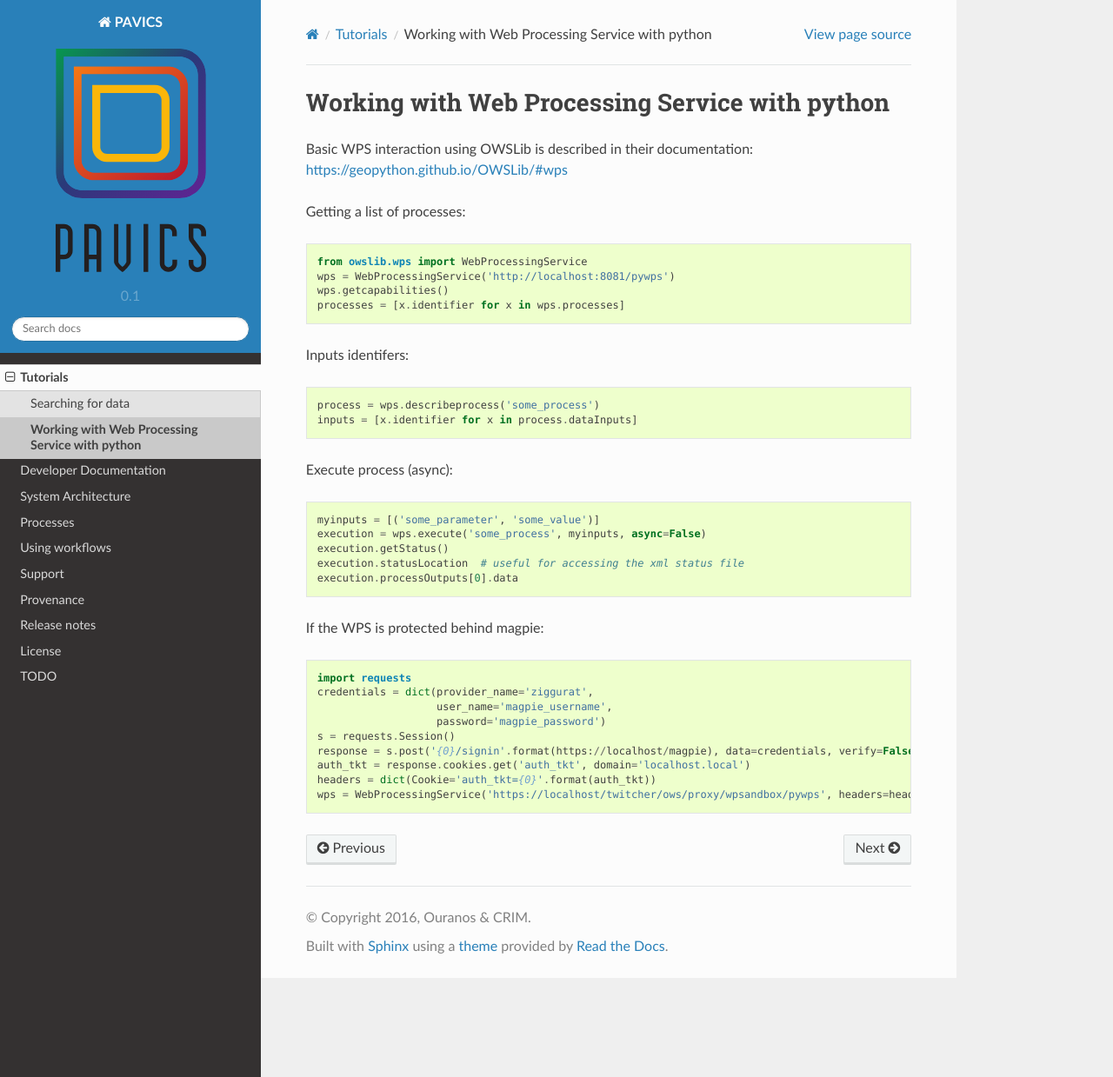
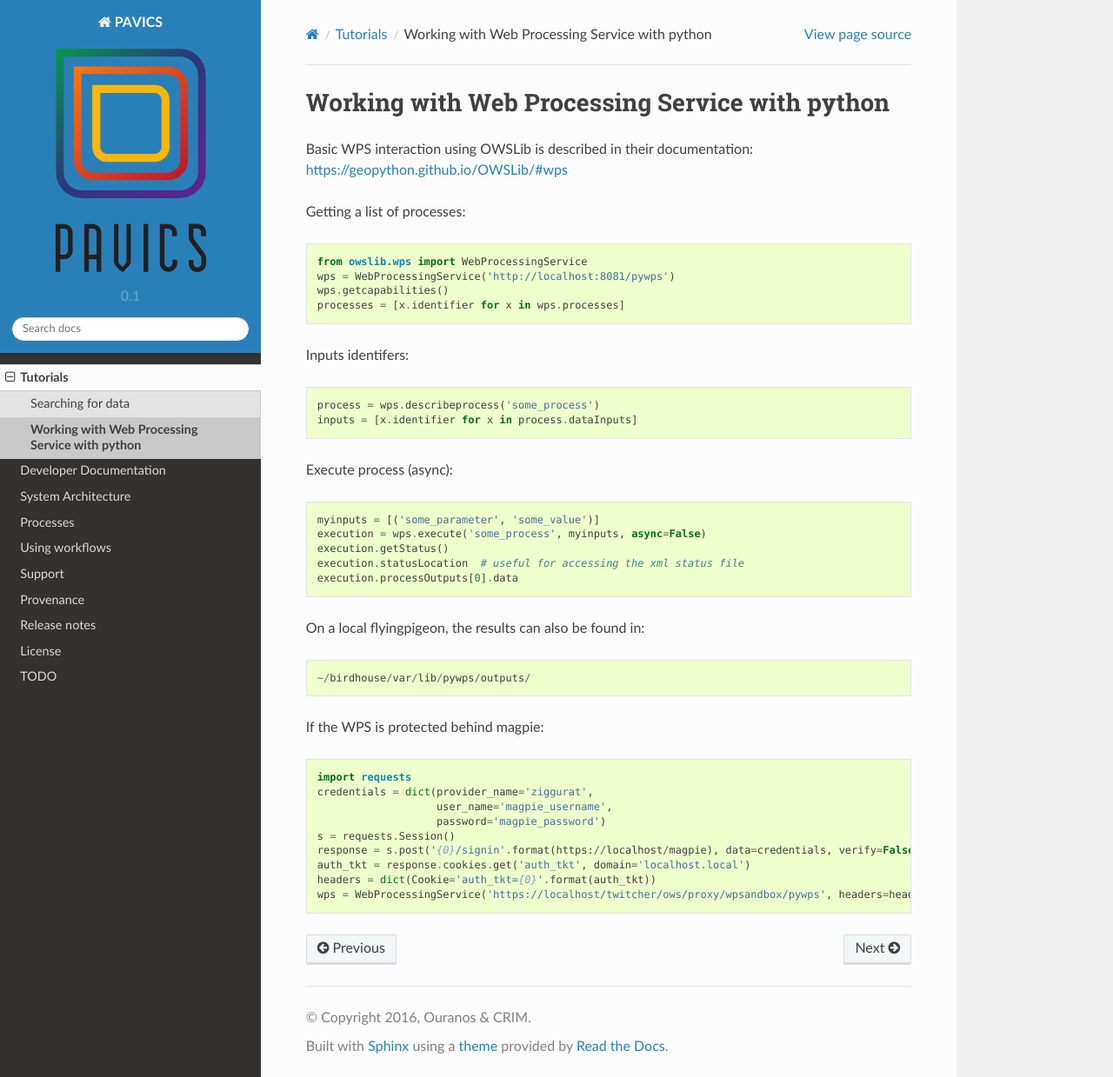
Before and after one commit to Ouranosinc/pavics-sdi, a Sphinx documentation site: the page built from docs/source/tutorials/wps_with_python.rst, in a window 1280 px wide and 1239 px high. Shown: the whole window at 87% size. Built offline with Sphinx 7.4.7 and the Read the Docs theme 2.0.0, drawn with Linux system fonts in a browser that asks for light colours.

```diff
--- a/docs/source/tutorials/wps_with_python.rst
+++ b/docs/source/tutorials/wps_with_python.rst
@@ -25,6 +25,10 @@
     execution.statusLocation  # useful for accessing the xml status file
     execution.processOutputs[0].data
 
+On a local flyingpigeon, the results can also be found in::
+
+    ~/birdhouse/var/lib/pywps/outputs/
+
 If the WPS is protected behind magpie::
 
     import requests
```
